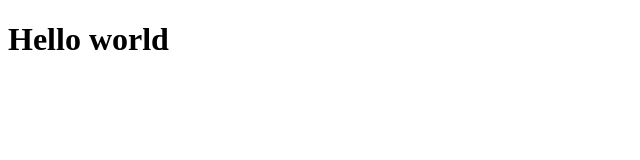
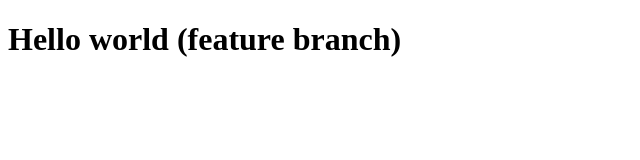
Before and after one commit to Chinaylow/mergetool, a plain HTML site: page index.html in a window 1280 px wide. Shown: the whole page, without its empty margins (0-640 px from the left). Drawn offline with Linux system fonts and the light colour scheme.

Commit message:
Update index.html on geature-branch

```diff
--- a/index.html
+++ b/index.html
@@ -6,6 +6,6 @@
     <title>Document</title>
 </head>
 <body>
-    <h1>Hello world</h1>
+    <h1>Hello world (feature branch)</h1>
 </body>
 </html>
```
